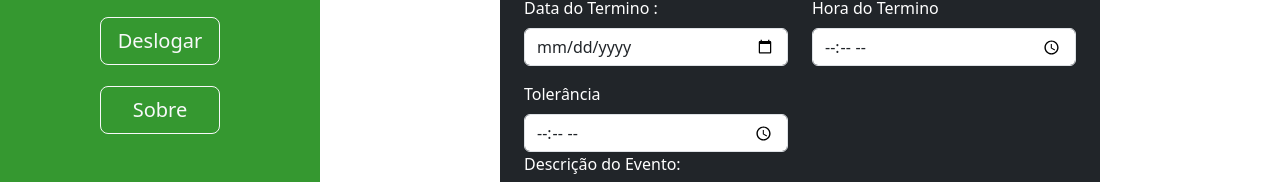
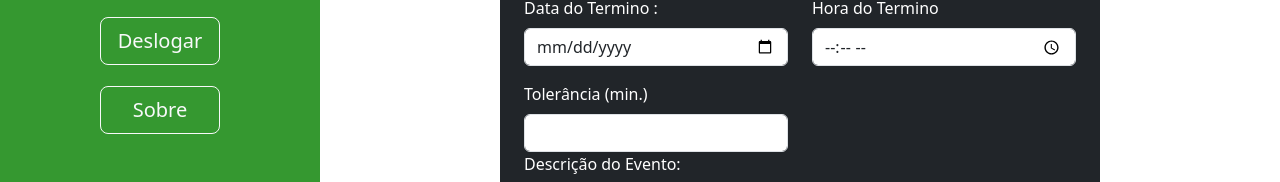
Before and after one commit to JadilsonJuniorJR/S.G.P.E_FRONTEND, a React (Create React App) app: page /inicio/eventos in a window 1280 px wide. Shown: the part 534-716 px from the top of the page. Built offline with nearby package versions, Linux system fonts and the light colour scheme.

Commit message:
Atualização do Axios e campus de Formulário

```diff
--- a/src/pages/Eventos/index.jsx
+++ b/src/pages/Eventos/index.jsx
@@ -48,7 +48,7 @@ export default function Eventos() {
   const postData = async (evento) => {
     console.log(evento)
     await toast.promise(
-      axios.post("http://localhost:3001/evento/inserir", { evento }), {
+      axios.post("http://localhost:8080/evento/cadastrar_evento", { evento }), {
       pending: 'Enviando ....',
       success: 'Evento Registrado',
       error: 'Evento não Registrado'
@@ -56,7 +56,7 @@ export default function Eventos() {
       .then(response => {
         console.log(response.status + " Evento enviado")
         // REALIZANDO ESPERA PARA REDIRECIONAMENTO DE PAGINA
-        setTimeout(() => { return navigate("/") }, 5000)
+        setTimeout(() => { return navigate("/inicio") }, 5000)
       })
       .catch((err) => {
         console.error("ops! ocorreu um erro" + err);
@@ -114,8 +114,8 @@ export default function Eventos() {
               </Row>
               <Row>
                 <Form.Group as={Col} sm={6} md={6} lg={6} controlId="formGridState">
-                  <Form.Label>Tolerância </Form.Label>
-                  <Form.Control as='input' type="time"
+                  <Form.Label>Tolerância (min.) </Form.Label>
+                  <Form.Control as='input' type="number"
                     {...register('tolerancia')} />
                 </Form.Group>
               </Row>
--- a/src/pages/Usuarios/cadastrar_usuarios.jsx
+++ b/src/pages/Usuarios/cadastrar_usuarios.jsx
@@ -23,7 +23,7 @@ import 'react-toastify/dist/ReactToastify.css';
 export default function Cadastrar_usuario() {
 
     // Utilizando a biblioteca userForm
-    const { register, handleSubmit, reset, formState: { errors} } = useForm();
+    const { register, handleSubmit, reset, formState: { errors } } = useForm();
 
     // Utilizando navegações entre rotas
     const navigate = useNavigate()
@@ -34,6 +34,7 @@ export default function Cadastrar_usuario() {
             nome_user: '',
             matricula: '',
             curso: '',
+            campus:'',
             email: ''
         })
     }
@@ -97,6 +98,12 @@ export default function Cadastrar_usuario() {
                                     {...register('curso')} />
                             </Form.Group>
 
+                            <Form.Group className="mb-3" controlId="campus_user">
+                                <Form.Label>Campus:</Form.Label>
+                                <Form.Control as='input' type="text" placeholder="Digite o seu Campus:"
+                                    {...register('campus')} />
+                            </Form.Group>
+
                             <Form.Group className="mb-3" controlId="email_user">
                                 <Form.Label>E-mail:</Form.Label>
                                 <Form.Control as='input' type="text" placeholder="Digite o seu E-mail:"
```
